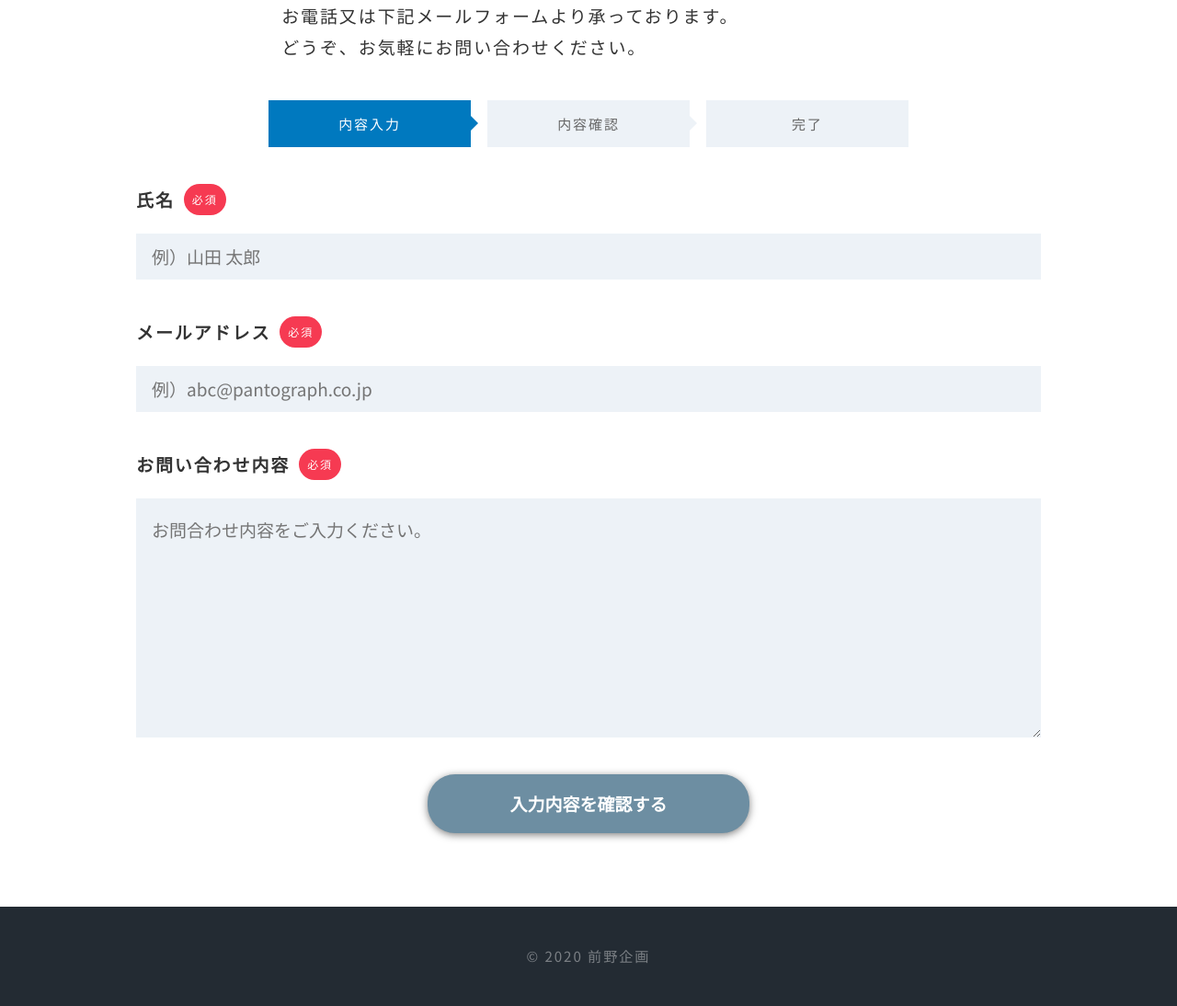
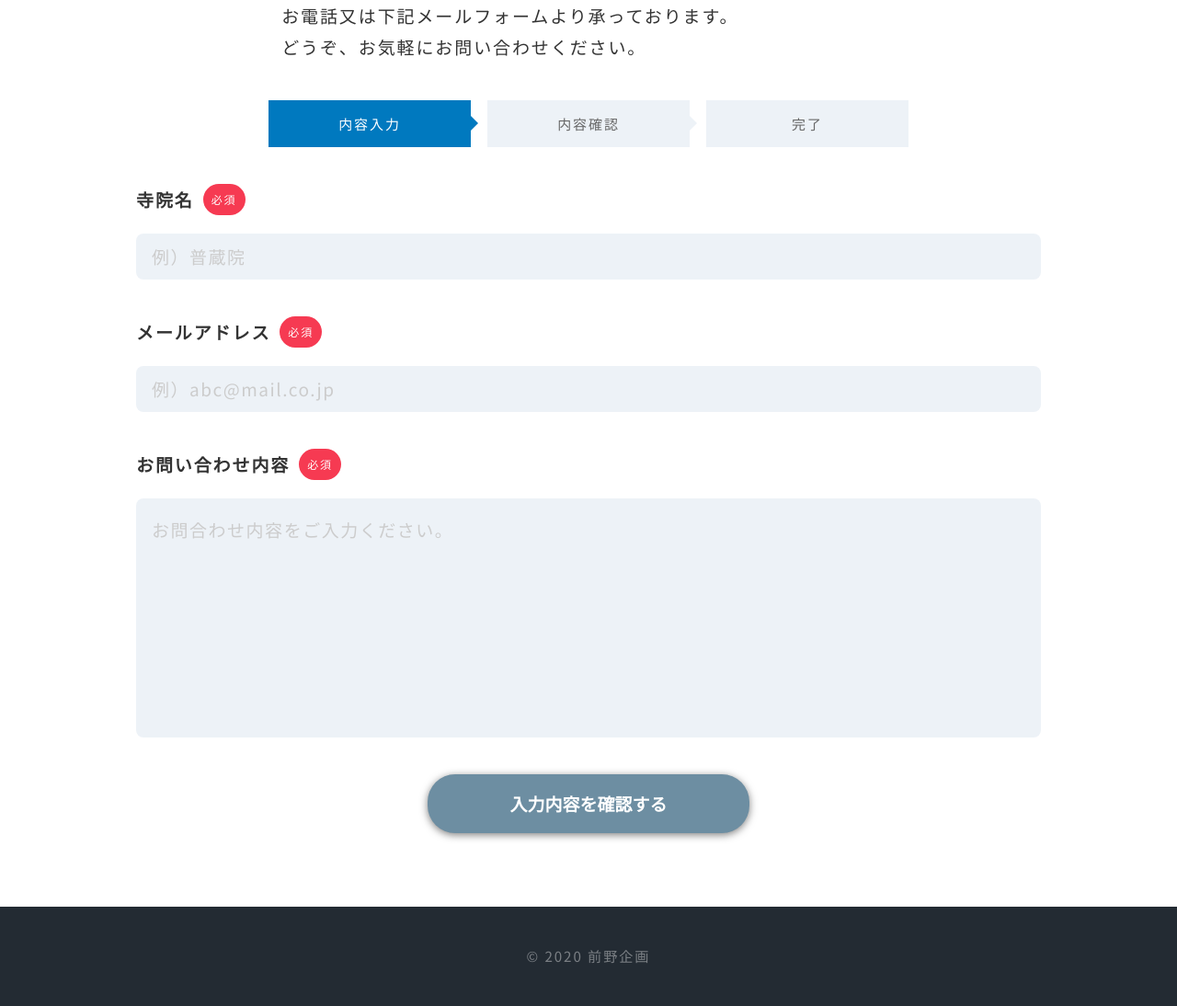
Before and after one commit to yumeko-16/maenokikaku, a PHP site: page /contact/index.php in a window 1280 px wide. Shown: the part 266-1360 px from the top of the page at 92% size. Run offline with PHP 8.4, Linux system fonts and the light colour scheme; some libraries are stand-ins or nearby versions.

Commit message:
メールフォームの項目名とスタイルを修正

```diff
--- a/contact/index.php
+++ b/contact/index.php
@@ -169,7 +169,7 @@ function validation($data) {
           <form method="post" action="">
             <div class="mail__item">
               <div class="mail__item-name">
-                <label class="mail__label">氏名</label>
+                <label class="mail__label">寺院名</label>
                 <span class="mail__required">必須</span>
               </div>
               <p><?php echo $clean['your_name']; ?></p>
@@ -237,17 +237,17 @@ function validation($data) {
           <form action="" method="post">
             <div class="mail__item">
               <div class="mail__item-name">
-                <label class="mail__label">氏名</label>
+                <label class="mail__label">寺院名</label>
                 <span class="mail__required">必須</span>
               </div>
-              <input class="mail__input" type="text" name="your_name" value="<?php if( !empty($clean['your_name']) ) { echo $clean['your_name']; } ?>" placeholder="例）山田 太郎">
+              <input class="mail__input" type="text" name="your_name" value="<?php if( !empty($clean['your_name']) ) { echo $clean['your_name']; } ?>" placeholder="例）普蔵院">
             </div>
             <div class="mail__item">
               <div class="mail__item-name">
                 <label class="mail__label">メールアドレス</label>
                 <span class="mail__required">必須</span>
               </div>
-              <input class="mail__input" type="text" name="email" value="<?php if( !empty($clean['your_name']) ) { echo $clean['email']; } ?>" placeholder="例）abc@pantograph.co.jp">
+              <input class="mail__input" type="text" name="email" value="<?php if( !empty($clean['your_name']) ) { echo $clean['email']; } ?>" placeholder="例）abc@mail.co.jp">
             </div>
             <div class="mail__item">
               <div class="mail__item-name">
--- a/css/style.css
+++ b/css/style.css
@@ -1983,6 +1983,7 @@ ol {
   width: 100%;
   height: 10.41667vw;
   padding: 0 3.54167vw;
+  border-radius: 1.66667vw;
   outline: none;
   background-color: #edf2f7;
 }
@@ -1991,6 +1992,7 @@ ol {
   .mail__input {
     height: 6.51042vw;
     padding: 0 2.21354vw;
+    border-radius: 1.04167vw;
   }
 }
 
@@ -1998,13 +2000,31 @@ ol {
   .mail__input {
     height: 50px;
     padding: 0 17px;
-  }
+    border-radius: 8px;
+  }
+}
+
+.mail__input::placeholder {
+  letter-spacing: .08em;
+  color: #ccc;
+}
+
+.mail__input::-ms-input-placeholder {
+  letter-spacing: .08em;
+  color: #ccc;
+}
+
+.mail__input:-ms-input-placeholder {
+  letter-spacing: .08em;
+  color: #ccc;
 }
 
 .mail__txtarea {
   width: 100%;
   height: 54.16667vw;
   padding: 3.54167vw;
+  resize: none;
+  border-radius: 1.66667vw;
   outline: none;
   background-color: #edf2f7;
 }
@@ -2013,6 +2033,7 @@ ol {
   .mail__txtarea {
     height: 33.85417vw;
     padding: 2.21354vw;
+    border-radius: 1.04167vw;
   }
 }
 
@@ -2020,7 +2041,23 @@ ol {
   .mail__txtarea {
     height: 260px;
     padding: 17px;
-  }
+    border-radius: 8px;
+  }
+}
+
+.mail__txtarea::placeholder {
+  letter-spacing: .08em;
+  color: #ccc;
+}
+
+.mail__txtarea::-ms-input-placeholder {
+  letter-spacing: .08em;
+  color: #ccc;
+}
+
+.mail__txtarea:-ms-input-placeholder {
+  letter-spacing: .08em;
+  color: #ccc;
 }
 
 .mail__btns {
--- a/scss/page/contact/block/_mail.scss
+++ b/scss/page/contact/block/_mail.scss
@@ -125,30 +125,61 @@
     width: 100%;
     height: get_vw(50);
     padding: 0 get_vw(17);
+    border-radius: get_vw(8);
     outline: none;
     background-color: #edf2f7;
     @include sm() {
       height: get_vw-sm(50);
       padding: 0 get_vw-sm(17);
+      border-radius: get_vw-sm(8);
     }
     @include md() {
       height: 50px;
       padding: 0 17px;
+      border-radius: 8px;
+    }
+    &::placeholder {
+      letter-spacing: .08em;
+      color: #ccc;
+    }
+    &::-ms-input-placeholder {
+      letter-spacing: .08em;
+      color: #ccc;
+    }
+    &:-ms-input-placeholder {
+      letter-spacing: .08em;
+      color: #ccc;
     }
   }
   &__txtarea {
     width: 100%;
     height: get_vw(260);
     padding: get_vw(17);
+    resize: none;
+    border-radius: get_vw(8);
     outline: none;
     background-color: #edf2f7;
     @include sm() {
       height: get_vw-sm(260);
       padding: get_vw-sm(17);
+      border-radius: get_vw-sm(8);
     }
     @include md() {
       height: 260px;
       padding: 17px;
+      border-radius: 8px;
+    }
+    &::placeholder {
+      letter-spacing: .08em;
+      color: #ccc;
+    }
+    &::-ms-input-placeholder {
+      letter-spacing: .08em;
+      color: #ccc;
+    }
+    &:-ms-input-placeholder {
+      letter-spacing: .08em;
+      color: #ccc;
     }
   }
   &__btns {
```
